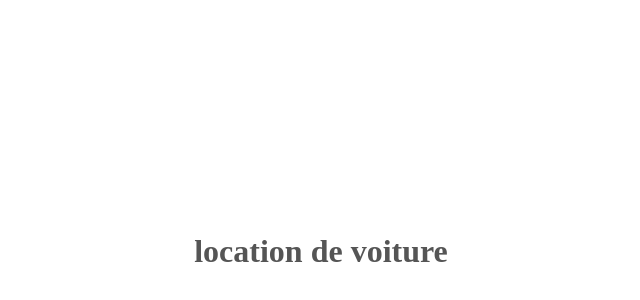
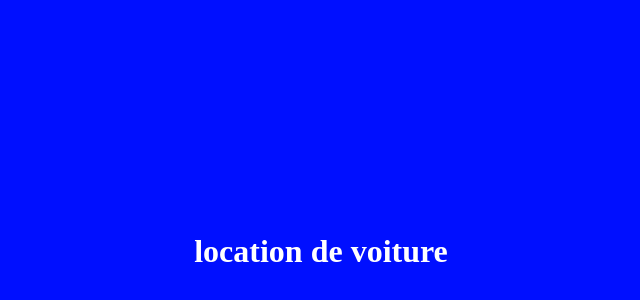
Before and after one commit to lpmi2019/Edumedia, a plain HTML site: page index.html in a window 1280 px wide. Shown: the part 28-328 px from the top of the page, without its empty margins (319-959 px from the left). Drawn offline with Linux system fonts and the light colour scheme.

Commit message:
modification de la couleur de fond

```diff
--- a/index.html
+++ b/index.html
@@ -6,7 +6,7 @@
 		titre de teste
 		</title>
 	</head>
-	<body style="background_color:#labc9c">
-		<h1 style="padding-top:20%; padding-bottom:20%; text-align:center; color:#555555">location de voiture</h1>
+	<body style="background-color:#000fff">
+		<h1 style="padding-top:20%; padding-bottom:20%; text-align:center; color:#ffffff">location de voiture</h1>
 	</body>
 </html>
```
